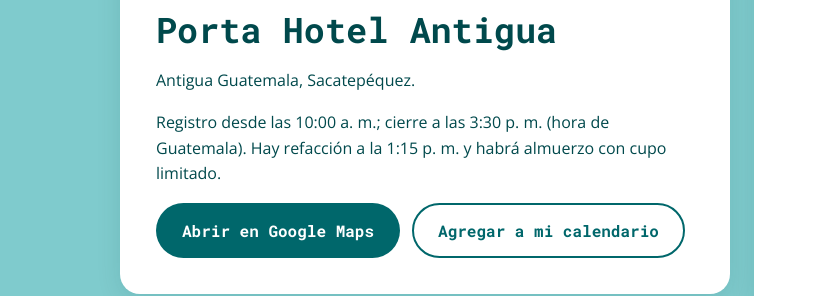
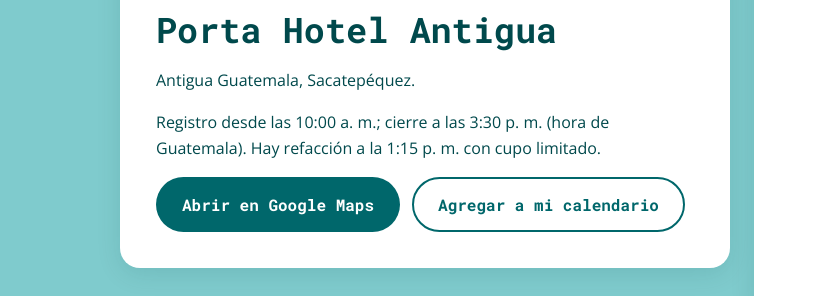
Before and after one commit to yeffrimic/ArduinoDay2026, a plain HTML site: page 2026-antigua/index.html in a window 1280 px wide. Shown: the part 4518-4814 px from the top of the page, 0-818 px from the left. Drawn offline with nearby package versions, Linux system fonts and the light colour scheme.

Commit message:
Antigua: refacción con cupo limitado
Co-Authored-By: Claude Opus 5.5 <noreply@anthropic.com>

```diff
--- a/2026-antigua/index.html
+++ b/2026-antigua/index.html
@@ -105,7 +105,7 @@
       <span class="pastilla">Lugar</span>
       <h2>Porta Hotel Antigua</h2>
       <p>Antigua Guatemala, Sacatepéquez.</p>
-      <p>Registro desde las 10:00 a. m.; cierre a las 3:30 p. m. (hora de Guatemala). Hay refacción a la 1:15 p. m. y habrá almuerzo con cupo limitado.</p>
+      <p>Registro desde las 10:00 a. m.; cierre a las 3:30 p. m. (hora de Guatemala). Hay refacción a la 1:15 p. m. con cupo limitado.</p>
       <div class="fila-btns">
         <a class="btn btn-verde" href="https://www.google.com/maps/place/Porta+Hotel+Antigua/@14.5531311,-90.7337022,18z/data=!4m6!3m5!1s0x85890e72a7e528ed:0x15ce28f4b679dde2!8m2!3d14.5531311!4d-90.7337022" target="_blank" rel="noopener">Abrir en Google Maps</a>
         <a class="btn btn-borde" href="https://calendar.google.com/calendar/render?action=TEMPLATE&amp;text=Arduino+Day+2026+%C2%B7+Antigua+Guatemala&amp;dates=20261127T160000Z/20261127T213000Z&amp;location=Porta+Hotel+Antigua,+Antigua+Guatemala&amp;details=Charlas,+talleres+y+proyectos+de+hardware+libre.+Registro:+https://bit.ly/ArduinoDayAntigua2026" target="_blank" rel="noopener">Agregar a mi calendario</a>
```
